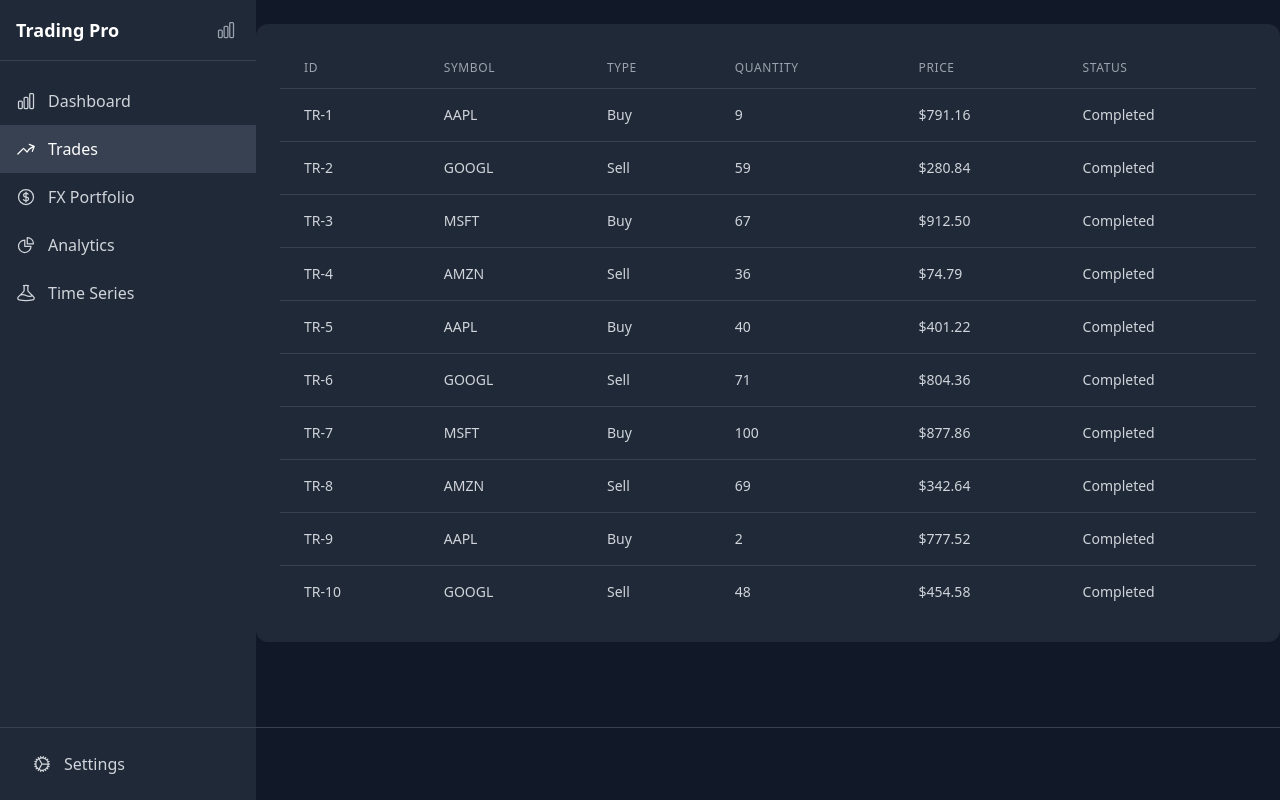
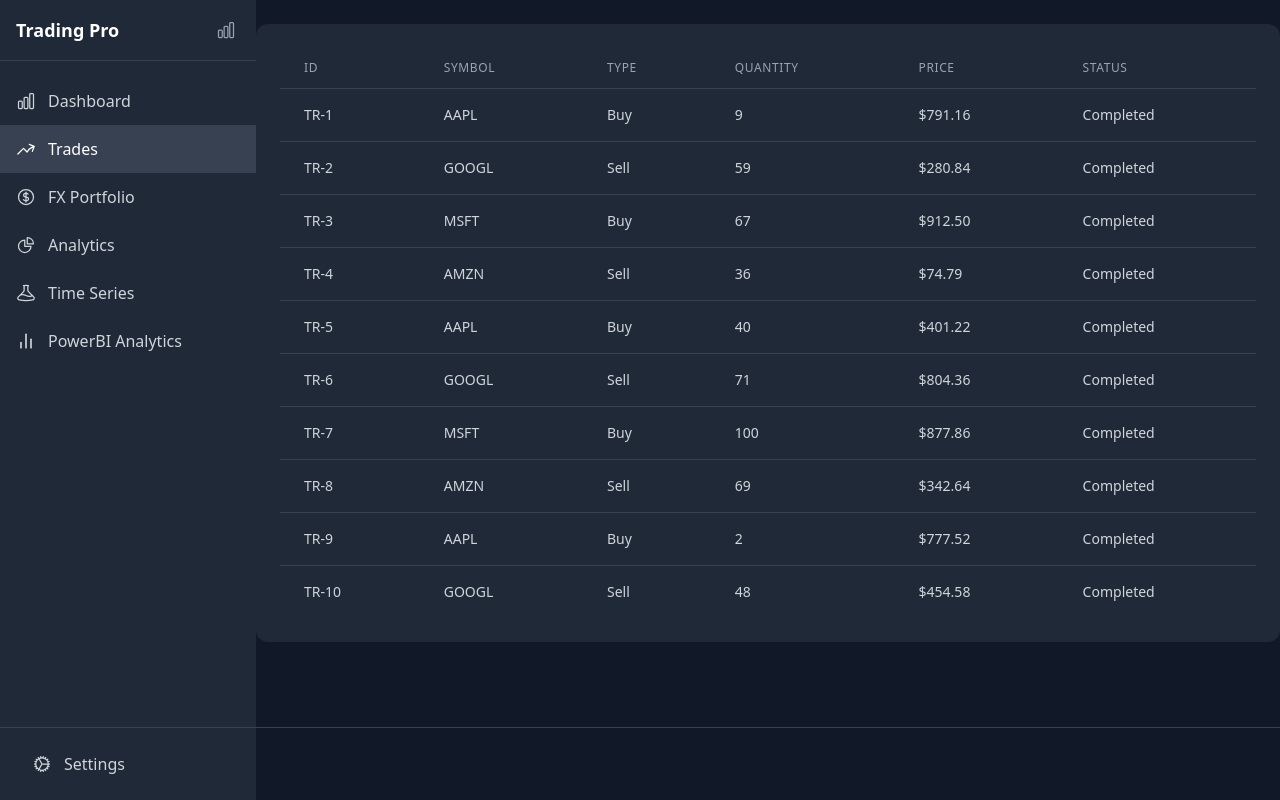
Before and after one commit to Mich120232024/trading-dashboard-pro, a React (Vite) app: page /trades in a window 1280 px wide. Built offline with nearby package versions, Linux system fonts and the light colour scheme.

Commit message:
Update MainLayout to include PowerBI Analytics navigation

```diff
--- a/src/components/Layout/MainLayout.tsx
+++ b/src/components/Layout/MainLayout.tsx
@@ -1,6 +1,7 @@
 import React, { useState } from 'react';
 import { useLocation, useNavigate } from 'react-router-dom';
 import { ChartBarIcon, ArrowTrendingUpIcon, ChartPieIcon, CogIcon, BeakerIcon, CurrencyDollarIcon } from '@heroicons/react/24/outline';
+import { BarChart2 } from 'lucide-react';
 
 interface MainLayoutProps {
   children: React.ReactNode;
@@ -17,6 +18,7 @@
     { path: '/fx-portfolio', label: 'FX Portfolio', icon: CurrencyDollarIcon },
     { path: '/analytics', label: 'Analytics', icon: ChartPieIcon },
     { path: '/timeseries', label: 'Time Series', icon: BeakerIcon },
+    { path: '/powerbi', label: 'PowerBI Analytics', icon: BarChart2 },
   ];
 
   return (
@@ -41,7 +43,7 @@
                 key={item.path}
                 onClick={() => navigate(item.path)}
                 className={`
-                  w-full flex items-center px-4 py-3 text-gray-300 hover:bg-gray-700
+                  w-full flex items-center px-4 py-3 text-gray-300 hover:bg-gray-700 transition-colors duration-200
                   ${location.pathname === item.path ? 'bg-gray-700 text-white' : ''}
                 `}
               >
@@ -55,7 +57,7 @@
         <div className="absolute bottom-0 w-full p-4 border-t border-gray-700">
           <button
             onClick={() => navigate('/settings')}
-            className="w-full flex items-center text-gray-300 hover:bg-gray-700 px-4 py-2 rounded-lg"
+            className="w-full flex items-center text-gray-300 hover:bg-gray-700 px-4 py-2 rounded-lg transition-colors duration-200"
           >
             <CogIcon className="w-5 h-5" />
             {!collapsed && <span className="ml-3">Settings</span>}
```
